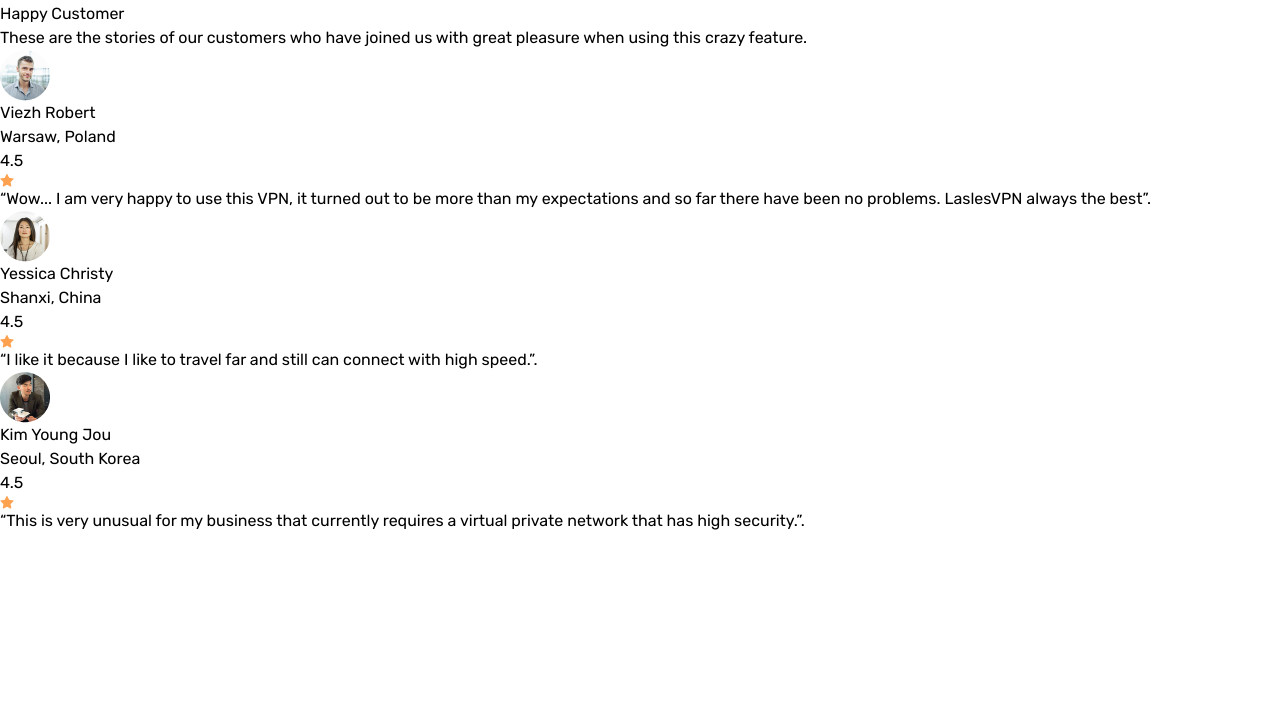
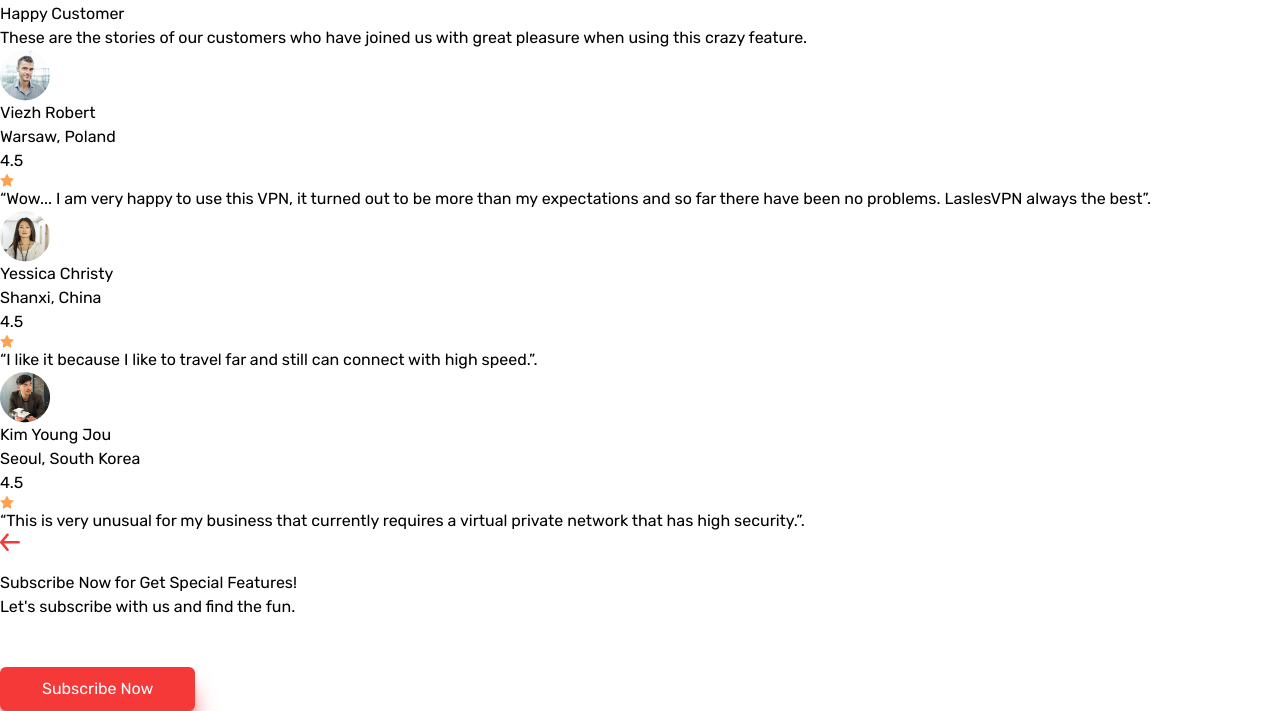
Before and after one commit to gasangw/FREEBIES-Landing-page, a website built with Vite: page index.html in a window 1280 px wide. Shown: the part 3277-3988 px from the top of the page. Before the commit the page ends 3810 px from the top, so only its background shows below. Built offline with nearby package versions, Linux system fonts and the light colour scheme; a web font is replaced by a local one.

Commit message:
Create a section that floats

```diff
--- a/index.html
+++ b/index.html
@@ -250,11 +250,36 @@
                 </div>
                 <p>“This is very unusual for my business that currently requires a virtual private network that has high security.”.</p>
             </article>
-
+          </div>
+          <!-- navigation area -->
+          <div>
+            <div>
+              <p></p>
+              <p></p>
+              <p></p>
+              <p></p>
+            </div>
+            <div>
+              <img src="/Images/leftarrow.png" alt="left-arrow" />
+              <img src="/Images/Rightarrow.png" alt="right-arrow" />
+            </div>
           </div>
         </div>
-        </section>
+      </section>
+
+      <!-- section that is absolutely positioned -->
+      <section>
+        <div>
+           <h2>Subscribe Now for Get Special Features!</h2>
+           <p>Let's subscribe with us and find the fun.</p>
+        </div>
+        <div>
+            <button class="mt-12 border-2 border-[#F53838] px-10 py-2 bg-[#F53838] text-white font-sans rounded-md shadow-xl shadow-[#F53838]"><a href="#">Subscribe Now</a></button>
+        </div>
+      </section>
     </main>
-    <footer></footer>
+    <footer>
+
+    </footer>
 </body>
 </html>
```
